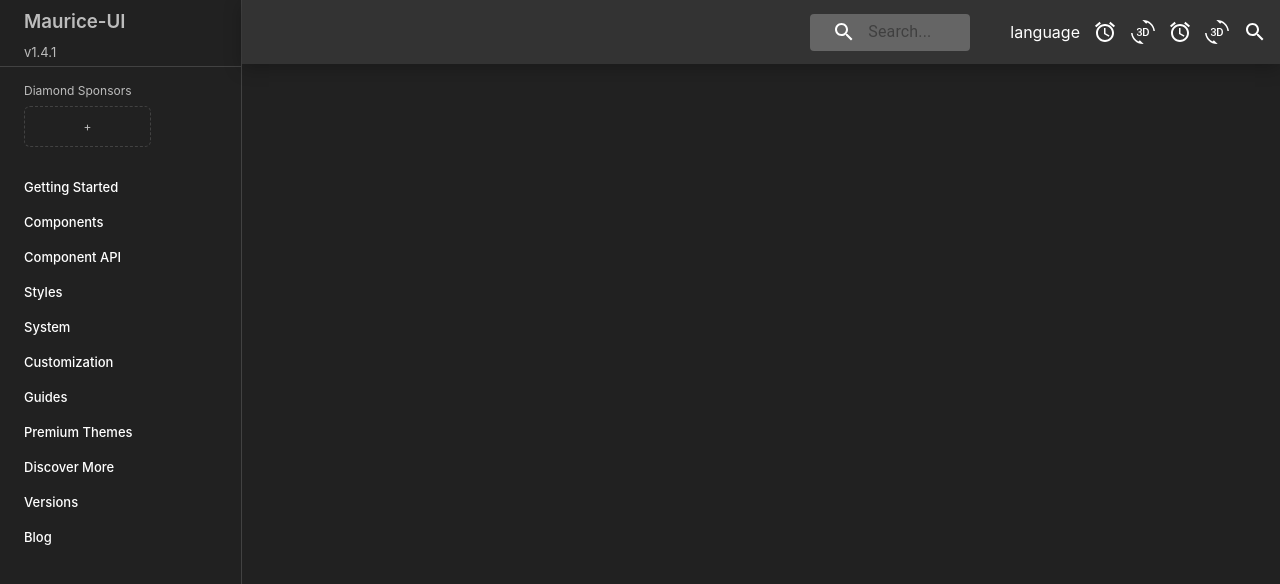
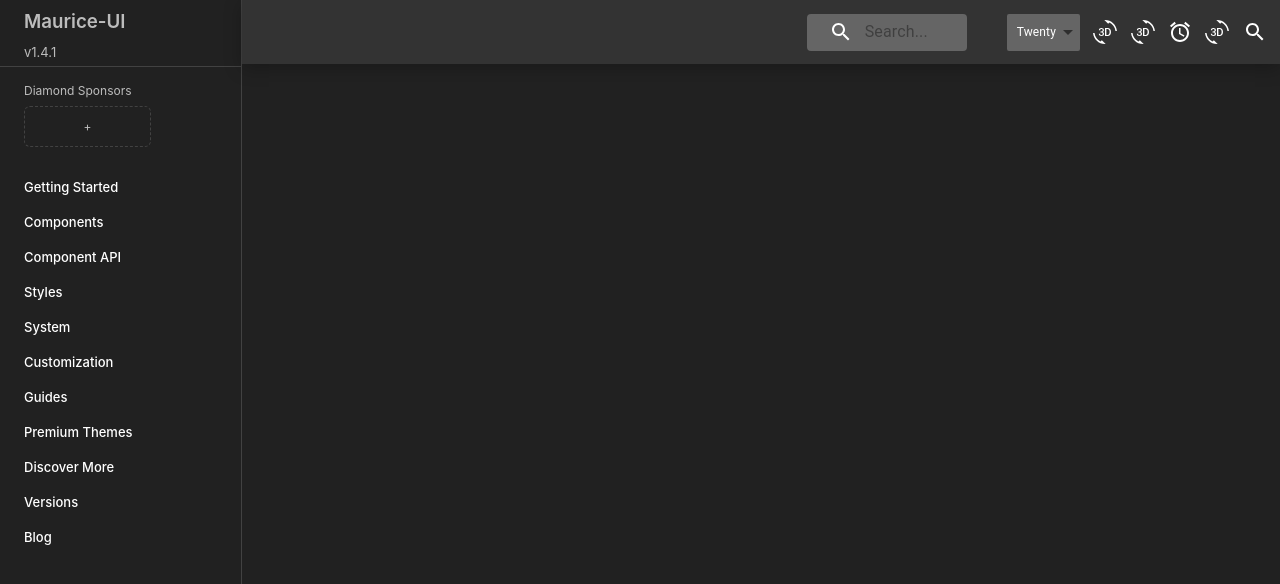
Before and after one commit to djamestaft/material-redesign, a React (Create React App) app: page / in a window 1280 px wide. Shown: the top 584 px of the page. Built offline with nearby package versions, Linux system fonts and the light colour scheme.

Commit message:
Hosh jy, added a lousy dropdown

```diff
--- a/package.json
+++ b/package.json
@@ -11,7 +11,8 @@
     "material-ui-icons": "^1.0.0-beta.36",
     "react": "^16.13.1",
     "react-dom": "^16.13.1",
-    "react-scripts": "3.4.1"
+    "react-scripts": "3.4.1",
+    "tailwindcss": "^1.5.1"
   },
   "scripts": {
     "start": "react-scripts start",
--- a/src/App.css
+++ b/src/App.css
@@ -35,6 +35,7 @@
 
 .search-container {
   margin-right: 40px;
+  color: white;
 }
 
 .App-link {
--- a/src/App.js
+++ b/src/App.js
@@ -2,10 +2,8 @@ import React from 'react';
 import './App.css';
 import { TextField } from '@material-ui/core';
 import IconButton from "@material-ui/core/IconButton";
-import InputAdornment from "@material-ui/core/InputAdornment";
 import SearchIcon from "@material-ui/icons/Search";
-import { withStyles } from '@material-ui/core';
-import Icon from '@material-ui/core/Icon';
+import { withStyles, Select, MenuItem } from '@material-ui/core';
 import { AccessAlarm, ThreeDRotation } from '@material-ui/icons';
 
 const StyledText = withStyles({
@@ -24,6 +22,30 @@ const StyledText = withStyles({
     color: 'white'
   }
 })(TextField);
+
+const StyledSelect = withStyles({
+  root: {
+    background: '#656565',
+    borderRadius: 4,
+    color: 'white',
+    height: '37px',
+    padding: '0 30px 0 10px',
+    maxWidth: '120px',
+    display: 'flex',
+    alignItems: 'center',
+    border: 'none !important'
+  },
+  select: {
+    fontSize: '12px',
+    borderRadius: 2
+  },
+  selectIcon: {
+    color: 'white'
+  },
+  placeholder: {
+    color: 'white'
+  }
+})(Select);
 
 function App() {
   return (
@@ -72,15 +94,17 @@ function App() {
               />
             </div>
             <div>
-              language
+                <StyledSelect disableUnderline={true} labelId="label" id="select" value="20">
+                  <MenuItem value="10">Ten</MenuItem>
+                  <MenuItem value="20">Twenty</MenuItem>
+              </StyledSelect>
             </div>
             <div className="nav-icons">
-              <AccessAlarm />
+              <ThreeDRotation />
               <ThreeDRotation />
               <AccessAlarm />
               <ThreeDRotation />
               <SearchIcon style={{ color: 'white' }}/>
-
             </div>
           </div>
         </div>
```
Also changed, not shown: 1 other file (tests, documents, lock files or other folders).
